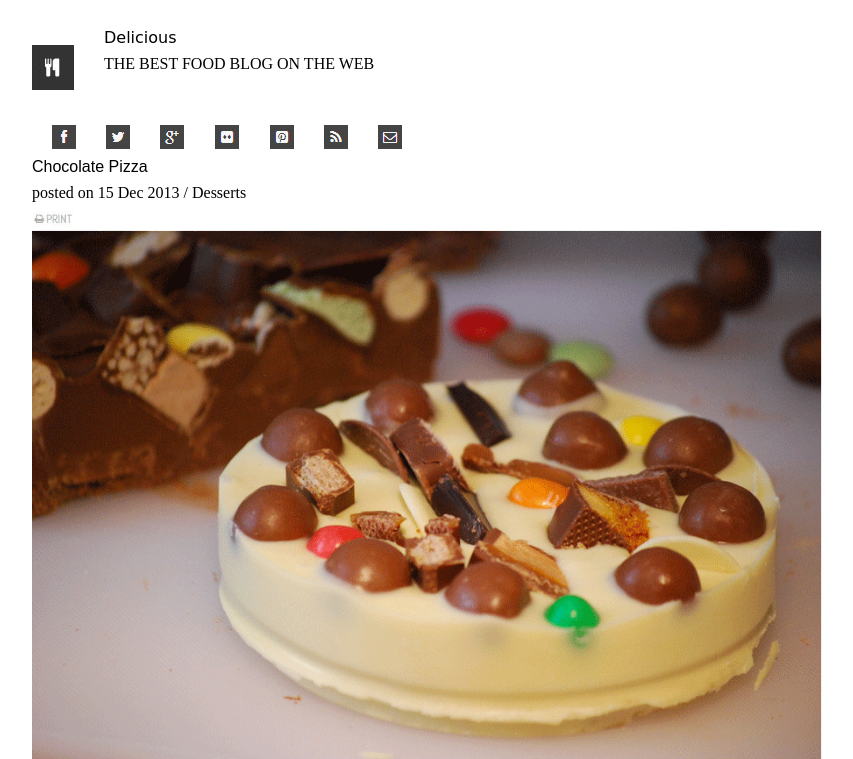
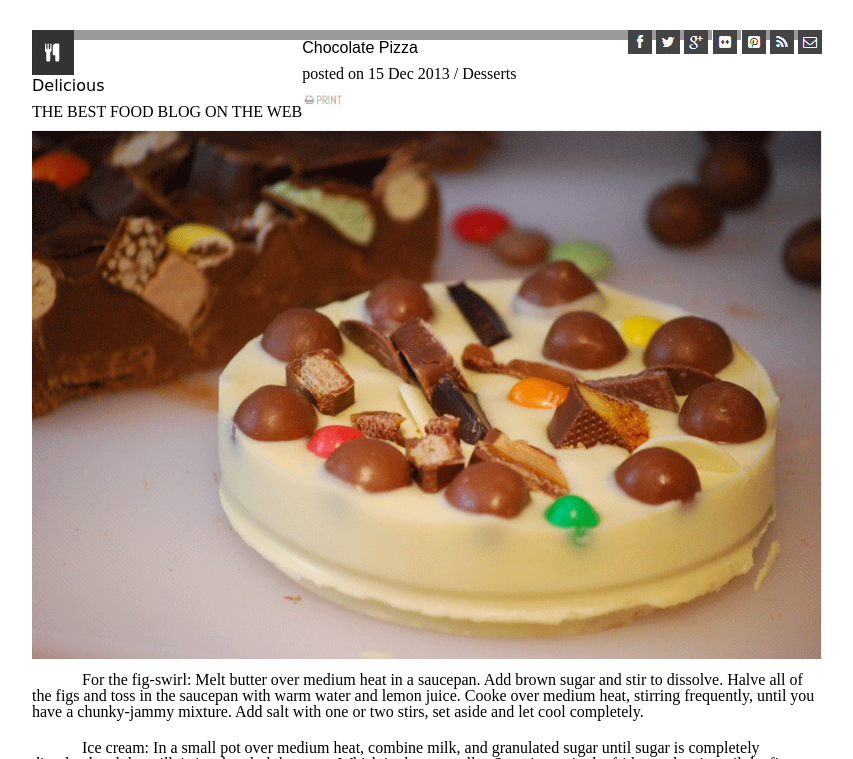
Before and after one commit to Bolstad09/chocolate-pizza, a plain HTML site: page index.html in a window 1280 px wide. Shown: the top 759 px of the page, without its empty margins (213-1066 px from the left). Drawn offline with Linux system fonts and the light colour scheme.

Commit message:
started on the Chocolate Pizza

```diff
--- a/index.html
+++ b/index.html
@@ -8,20 +8,22 @@
 </head>
 <body>
     <header>
+ <nav>
+     <div class="left">
         <img src="img/logo.png" alt="Logo">
         <h1 id ="title">Delicious</h1>
         <p>the best food blog on the web</p>
-        <nav class="social">
-            <ul>
-                <li> <img src="img/fb-icon.png" alt="FaceBook"></li>
-                <li> <img src="img/twit-icon.png" alt="Twitter"></li>
-                <li> <img src="img/gp-icon.png" alt="Google Plus"></li>
-                <li> <img src="img/flic-icon.png" alt="huh?"></li>
-                <li> <img src="img/pint-icon.png" alt="Pinterest"></li>
-                <li> <img src="img/rss-icon.png" alt="Rss"></li>
-                <li> <img src="img/mail-icon.png" alt="mail"></li>
-        </ul>
-        </nav>
+    </div>
+            <div class="social-right">
+                <img src="img/fb-icon.png" alt="FaceBook">
+                <img src="img/twit-icon.png" alt="Twitter">
+                <img src="img/gp-icon.png" alt="Google Plus">
+                <img src="img/flic-icon.png" alt="huh?">
+                <img src="img/pint-icon.png" alt="Pinterest">
+                <img src="img/rss-icon.png" alt="Rss">
+                <img src="img/mail-icon.png" alt="mail">
+            </div>
+     </nav>
     </header>
     <div class="post">
         <h2>Chocolate Pizza</h2>
--- a/style.css
+++ b/style.css
@@ -9,18 +9,16 @@ body {
     margin-right: auto;
     width: 850px;
 }
+
+.social-right {
+    float: right;
+}
+
 main img {
     width: 100%;
 }
-header {
-    /* font-family: 'Roboto', sans-serif; */
-
-}
-
-header img {
+.left{
     float: left;
-    margin-top: 15px;
-    margin-right: 30px;
 }
 
 header p {
@@ -32,19 +30,11 @@ header p {
 }
 
 nav {
-    float: left;
-    width: 100%;
-    /* text-align:  */
-    padding: 10px;
+  border-bottom: 10px;
+  border-block-end-style: outset;
 }
 
-nav ul {
-  /* display: inline-block; */
-  width: auto;
-  list-style-type: none;
-}
-
-nav li {
+.post {
     float: left;
 }
 
@@ -80,6 +70,7 @@ p {
 .floating-box1{
  float: left;
  overflow: auto;
+ margin-right: -105px;
 }
 .button {
     background-color: rgb(182, 90, 25);
@@ -92,6 +83,8 @@ p {
 
 .floating-box1 p {
     padding-left: 80px;
+    width: 70%;
+
 }
 
 .floating-box1 h3 {
@@ -104,10 +97,10 @@ footer {
     color: rgba(0, 0,0, .5);
 }
 
-
+/*
 footer img {
   filter: grayscale(100%);
-}
+} */
 
 
 html, body {
```
